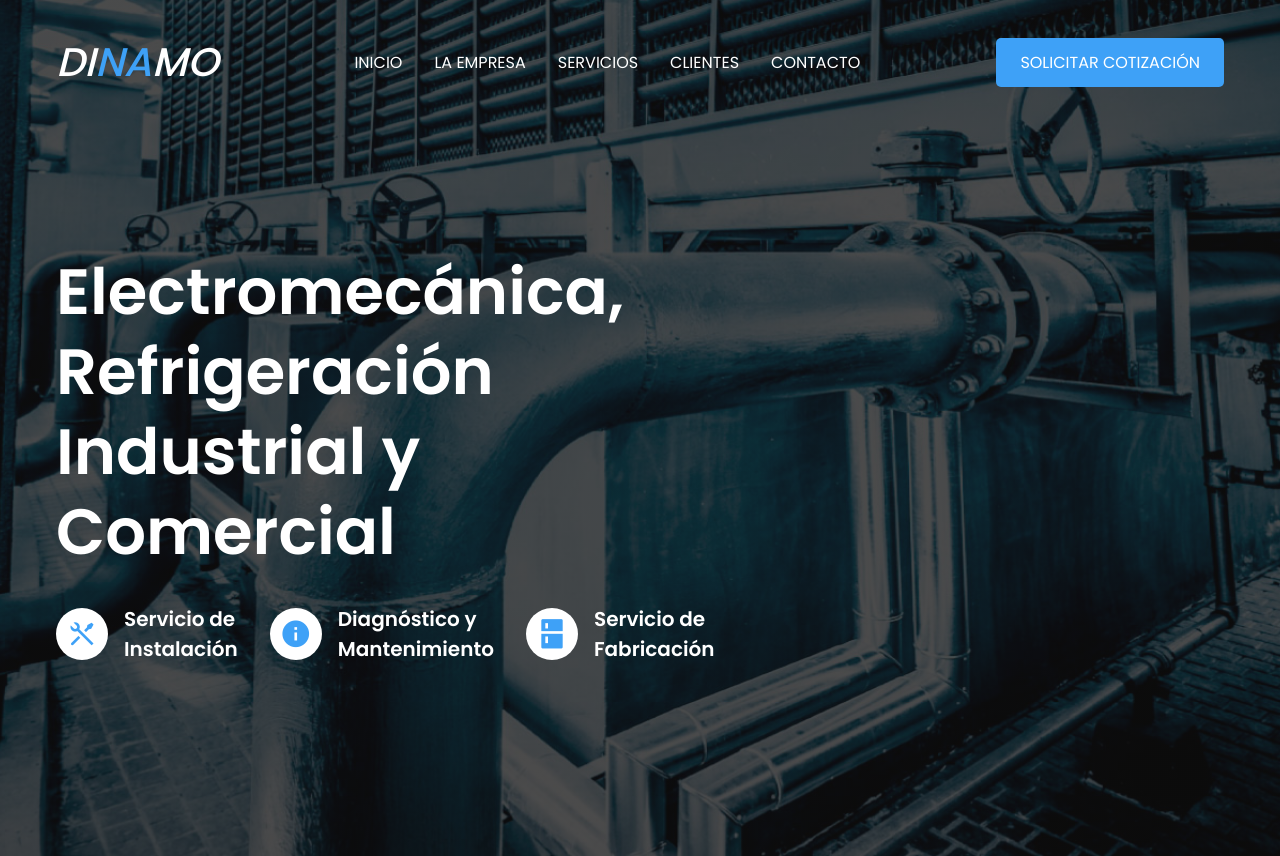
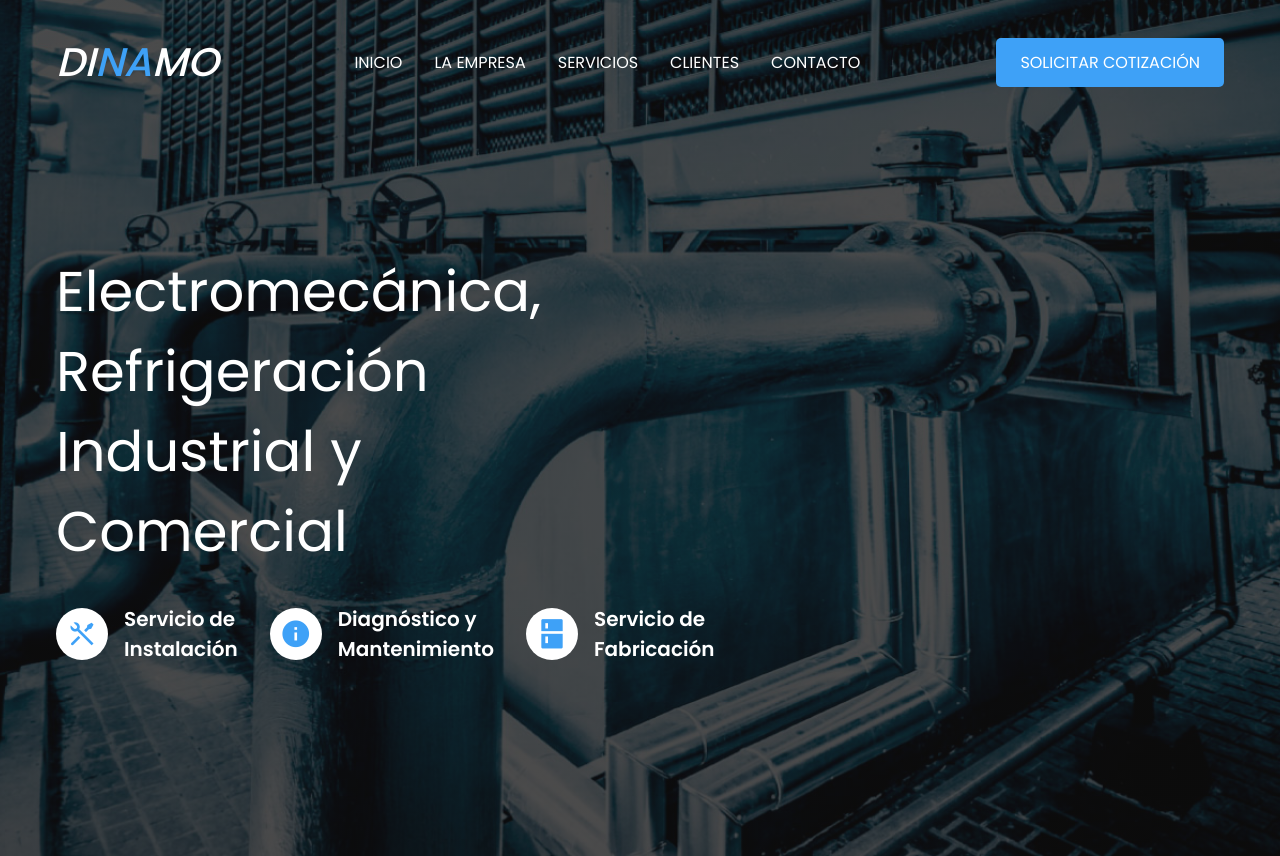
Before and after one commit to gabcasco/gabcasco.github.io, a plain HTML site: page index.html in a window 1280 px wide. Shown: the top 856 px of the page. Drawn offline with nearby package versions, Linux system fonts and the light colour scheme.

Commit message:
font-size fix

```diff
--- a/styles.css
+++ b/styles.css
@@ -167,9 +167,9 @@ nav {
 
 .header__container h1 {
   margin-bottom: 2rem;
-  max-width: 600px;
-  font-size: 4rem;
-  font-weight: 600;
+  max-width: 400px;
+  font-size: 3.5rem;
+  font-weight: 400;
   line-height: 5rem;
   color: var(--white);
 }
```
